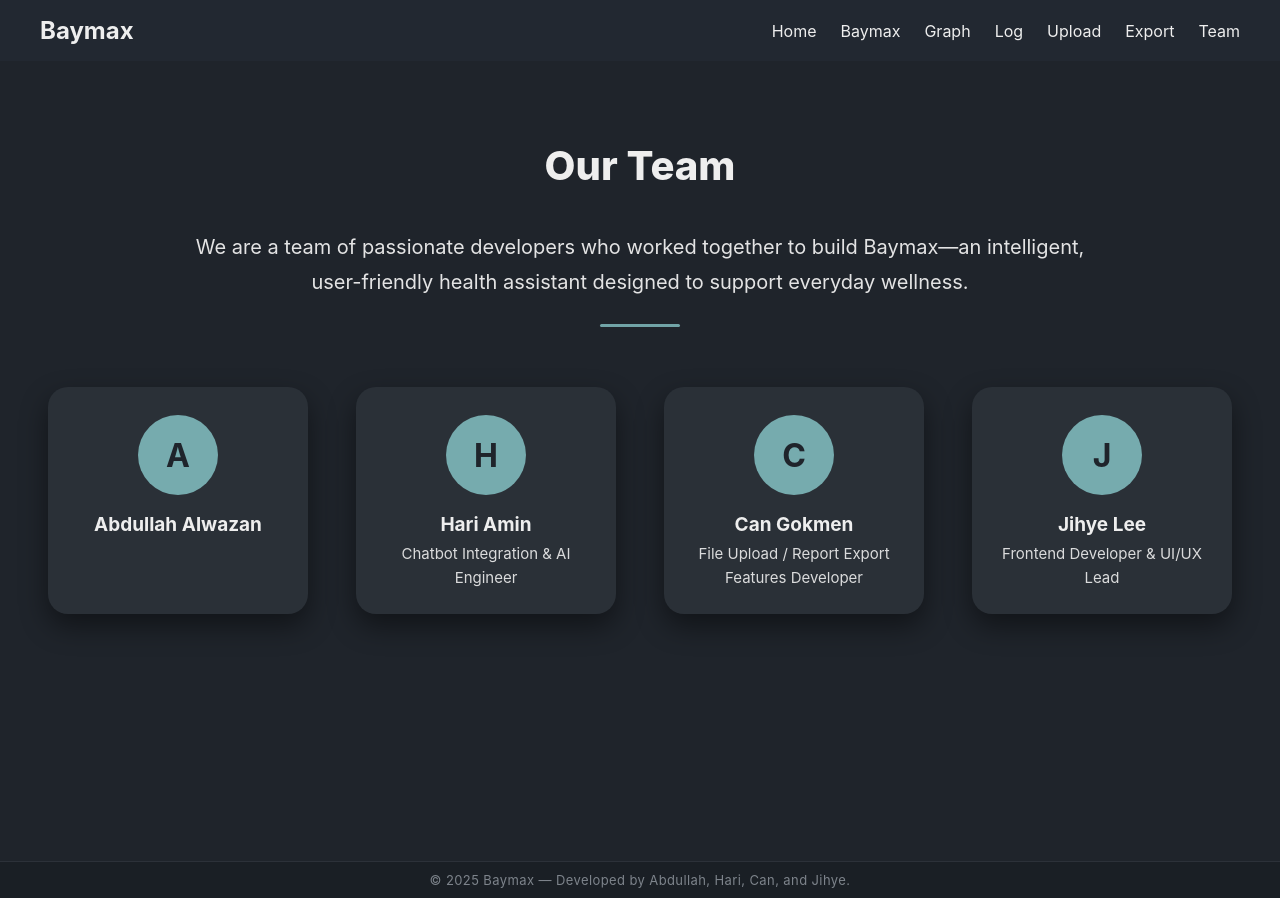
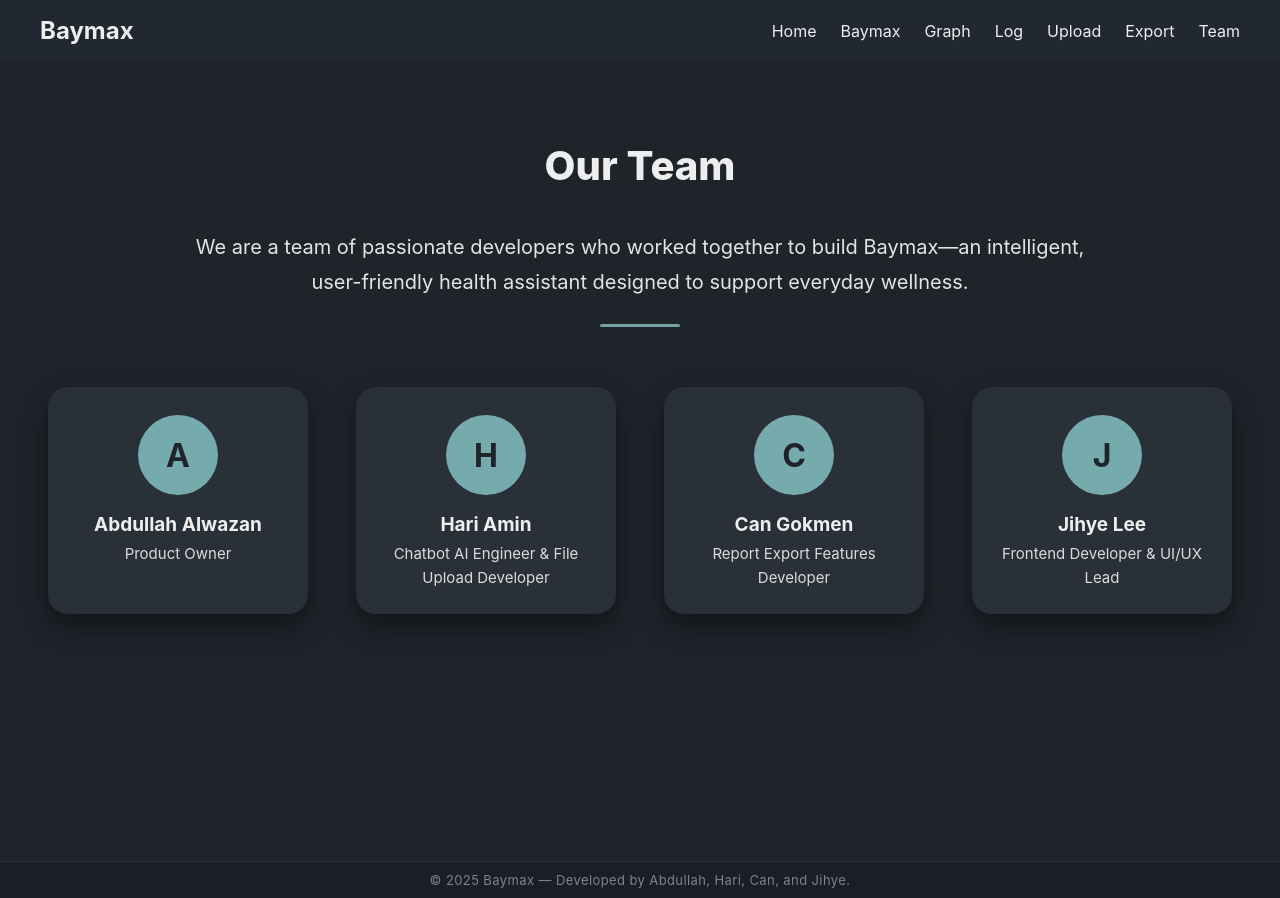
Before and after one commit to jihyeleekr/Baymax, a React (Create React App) app in the folder frontend/: page /team in a window 1280 px wide. Built offline with nearby package versions, Linux system fonts and the light colour scheme; no server answers.

Commit message:
team section update

```diff
--- a/frontend/src/Team/Team.js
+++ b/frontend/src/Team/Team.js
@@ -16,21 +16,21 @@ function Team() {
         <div className="team-card">
           <div className="team-avatar">A</div>
           <h3 className="team-name">Abdullah Alwazan</h3>
-          <p className="team-role"></p>
+          <p className="team-role">Product Owner</p>
         </div>
 
         {/* Hari */}
         <div className="team-card">
           <div className="team-avatar">H</div>
           <h3 className="team-name">Hari Amin</h3>
-          <p className="team-role">Chatbot Integration & AI Engineer</p>
+          <p className="team-role">Chatbot AI Engineer & File Upload Developer</p>
         </div>
 
         {/* Can */}
         <div className="team-card">
           <div className="team-avatar">C</div>
           <h3 className="team-name">Can Gokmen</h3>
-          <p className="team-role">File Upload / Report Export Features Developer</p>
+          <p className="team-role">Report Export Features Developer</p>
         </div>
 
         {/* Jihye */}
```
